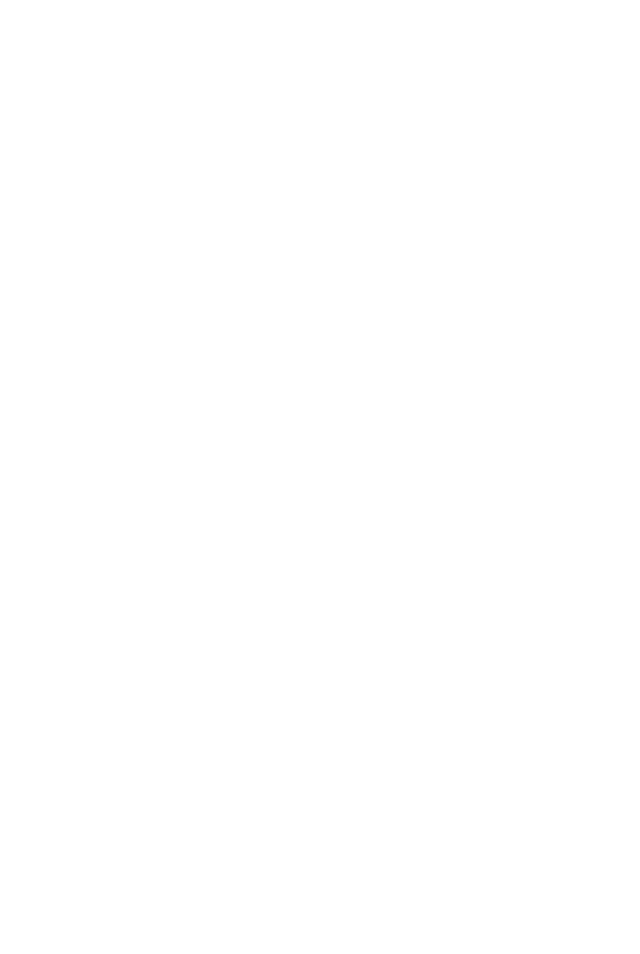
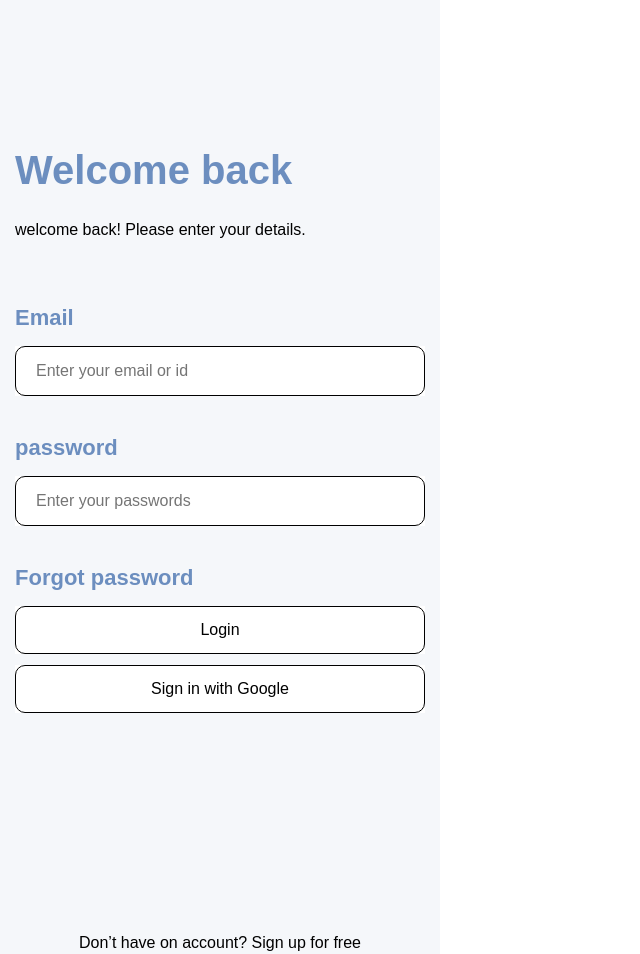
Before and after one commit to seoyoung6677/home_study, a plain HTML site: page w3school/main.html in a window 1280 px wide. Shown: the whole page, without its empty margins (0-640 px from the left). Before the commit the page ends 800 px from the top, so only its background shows below. Drawn offline with Linux system fonts and the light colour scheme; a web font is replaced by a local one.

Commit message:
w3school 연습

```diff
--- a/w3school/main.html
+++ b/w3school/main.html
@@ -0,0 +1,28 @@
+<!DOCTYPE html>
+<html lang="en">
+<head>
+    <meta charset="UTF-8">
+    <meta name="viewport" content="width=device-width, initial-scale=1.0">
+    <meta name="description" content="">
+    <meta name="keywords" content="">
+    <title>Login | w3school</title>
+    <link rel="stylesheet" as="style" crossorigin href="https://cdn.jsdelivr.net/gh/orioncactus/pretendard@v1.3.9/dist/web/static/pretendard-dynamic-subset.min.css" />
+    <link href="./styles/reset.css" rel="stylesheet">
+    <link href="./styles/main.css" rel="stylesheet">
+    <body>
+        <div id="wrap">
+            <h1>Welcome back</h1>
+            <p>welcome back! Please enter your details.</p>
+            <form action="#" method="post" id="login_frm">
+                <h2>Email</h2>
+                <p class="user_in"><input type="text" name="email" placeholder= "Enter your email or id"></p>
+                <h2>password</h2>
+                <p class="user_in"><input type="text" name="password" placeholder= "Enter your passwords"></p>
+                <h2>Forgot password</h2>
+                <p class="user_btn"><button type="button" id="login_btn">Login</button></p>
+                <p><a href="#"class="login_Google">Sign in with Google</a></p>
+            </form>
+            <p>Don’t have on account?<a href="#"> Sign up for free</a></p>
+        </div>
+    </body>
+    </html>
--- a/w3school/styles/main.css
+++ b/w3school/styles/main.css
@@ -0,0 +1,73 @@
+#wrap {
+    width:440px; height:956px;
+    background-color:#F5F7FA;
+    padding:0 15px;
+    letter-spacing: -0.02em;
+}
+#wrap h1 {
+    font-size: 2.5rem;
+    font-weight:700;
+    color:#6C8EBF;
+    padding:150px 0 0 ;
+    margin: 0 0 32px;
+}
+#wrap > p {
+    font-size:1rem;
+    font-weight:400;
+
+}
+#wrap h1+p {
+    margin-bottom:69px;
+}
+#wrap #login_frm {}
+#wrap #login_frm h2 {
+    font-size:1.375rem;
+    margin:0 0 17px;
+    color:#6C8EBF;
+    font-weight:600;
+}
+#wrap #login_frm p {
+    text-align: center;
+    background-color: white;
+
+
+}
+#wrap #login_frm p.user_in {
+    margin:0 0 41px;
+}
+#wrap #login_frm p.uers_btn {}
+#wrap #login_frm p input {
+    width:410px;
+    padding:15px 20px;
+    border-radius:10px;
+    border: 1px solid #000;
+
+}
+#wrap #login_frm p #login_btn {
+    width: 410px;
+    border-radius: 10px;
+    border:1px solid #000;
+    display: block;
+
+    font-weight: 300;
+    padding:15px 20px;
+
+}
+#wrap #login_frm .login_Google{
+    width:410px;
+    padding:15px 20px;
+    border-radius:10px;
+    border: 1px solid #000;
+    display:inline-block;
+}
+#wrap #login_frm+p {
+    margin-top:222px;
+    text-align:center;
+
+}
+#wrap #login_frm p.user_btn {
+
+    margin-bottom:11px;
+
+
+}
--- a/w3school/styles/reset.css
+++ b/w3school/styles/reset.css
@@ -6,7 +6,7 @@ form,fieldset,legend,input,button,select,option,textarea,
 em,strong,sub,sup,br,span,del,s,q,mark,code,img,a {
     margin:0; padding:0; box-sizing:border-box;
     line-height:1; letter-spacing:0; word-spacing:0;
-    font-size:1em; font-weight:400; font-style:none;
+    font-size:1em; font-weight:400; font-style:normal;
     color:#000;
     font-family:'Pretendard',sans-serif;
 }
```
Also changed, not shown: w3school/styles/index.css (+34 -6 lines).
